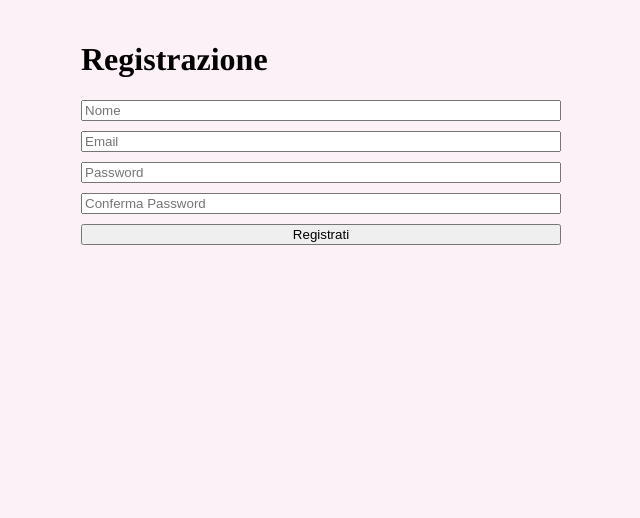
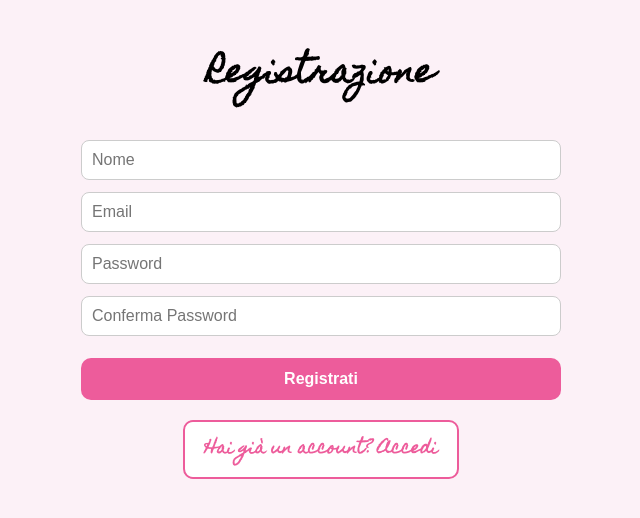
Before and after one commit to clodsmr/road-to-ny, a Next.js app: page /register in a window 1280 px wide. Shown: the top 518 px of the page, without its empty margins (319-959 px from the left). Built offline with nearby package versions, Linux system fonts and the light colour scheme; no server answers.

Commit message:
css aggiornato

```diff
--- a/src/pages/register.tsx
+++ b/src/pages/register.tsx
@@ -2,7 +2,7 @@ import { useState, useEffect } from "react";
 import { useRouter } from "next/router";
 import { auth } from "@/lib/firebase";
 import { createUserWithEmailAndPassword, updateProfile, onAuthStateChanged } from "firebase/auth";
-import { createUserDoc } from "@/lib/users"; // il helper che abbiamo creato
+import { createUserDoc } from "@/lib/users";
 
 export default function Register() {
   const router = useRouter();
@@ -15,7 +15,6 @@ export default function Register() {
   useEffect(() => {
     const unsub = onAuthStateChanged(auth, async (user) => {
       if (user) {
-        // crea doc se non esiste
         await createUserDoc(user.uid, user.displayName || email);
         router.push("/home");
       }
@@ -42,16 +41,81 @@ export default function Register() {
   };
 
   return (
-    <main style={{ maxWidth: 480, margin: "0 auto", padding: 20 }}>
-      <h1>Registrazione</h1>
-      <form onSubmit={handleSubmit} style={{ display: "flex", flexDirection: "column", gap: 10 }}>
-        <input placeholder="Nome" value={name} onChange={(e) => setName(e.target.value)} />
-        <input placeholder="Email" type="email" value={email} onChange={(e) => setEmail(e.target.value)} />
-        <input placeholder="Password" type="password" value={password} onChange={(e) => setPassword(e.target.value)} />
-        <input placeholder="Conferma Password" type="password" value={confirm} onChange={(e) => setConfirm(e.target.value)} />
-        <button type="submit">Registrati</button>
-        {msg && <p style={{ color: msg.includes("errore") ? "red" : "green" }}>{msg}</p>}
+    <main style={{ maxWidth: 480, margin: "0 auto", padding: 20, fontFamily: "Homemade Apple" }}>
+      <h1 style={{ textAlign: "center", marginBottom: 30 }}>Registrazione</h1>
+
+      <form onSubmit={handleSubmit} style={{ display: "flex", flexDirection: "column", gap: 12 }}>
+        <input
+          placeholder="Nome"
+          value={name}
+          onChange={(e) => setName(e.target.value)}
+          style={{ padding: 10, borderRadius: 8, border: "1px solid #ccc", fontSize: "1rem" }}
+        />
+        <input
+          placeholder="Email"
+          type="email"
+          value={email}
+          onChange={(e) => setEmail(e.target.value)}
+          style={{ padding: 10, borderRadius: 8, border: "1px solid #ccc", fontSize: "1rem" }}
+        />
+        <input
+          placeholder="Password"
+          type="password"
+          value={password}
+          onChange={(e) => setPassword(e.target.value)}
+          style={{ padding: 10, borderRadius: 8, border: "1px solid #ccc", fontSize: "1rem" }}
+        />
+        <input
+          placeholder="Conferma Password"
+          type="password"
+          value={confirm}
+          onChange={(e) => setConfirm(e.target.value)}
+          style={{ padding: 10, borderRadius: 8, border: "1px solid #ccc", fontSize: "1rem" }}
+        />
+
+        <button
+          type="submit"
+          style={{
+            marginTop: 10,
+            backgroundColor: "#ED5C9B",
+            color: "white",
+            border: "none",
+            padding: "12px 0",
+            borderRadius: 10,
+            cursor: "pointer",
+            fontWeight: "bold",
+            fontSize: "1rem",
+          }}
+        >
+          Registrati
+        </button>
+
+        {msg && (
+          <p style={{ color: msg.includes("errore") ? "red" : "green", textAlign: "center", marginTop: 5 }}>
+            {msg}
+          </p>
+        )}
       </form>
+
+      {/* Bottone per andare al login */}
+      <div style={{ marginTop: 20, textAlign: "center" }}>
+        <button
+          onClick={() => router.push("/login")}
+          style={{
+            backgroundColor: "white",
+            color: "#ED5C9B",
+            border: "2px solid #ED5C9B",
+            padding: "10px 20px",
+            borderRadius: 10,
+            cursor: "pointer",
+            fontWeight: "bold",
+            fontSize: "1rem",
+            fontFamily: "Homemade Apple",
+          }}
+        >
+          Hai già un account? Accedi
+        </button>
+      </div>
     </main>
   );
 }
```
Also changed, not shown: src/pages/login.tsx (+61 -9 lines).
